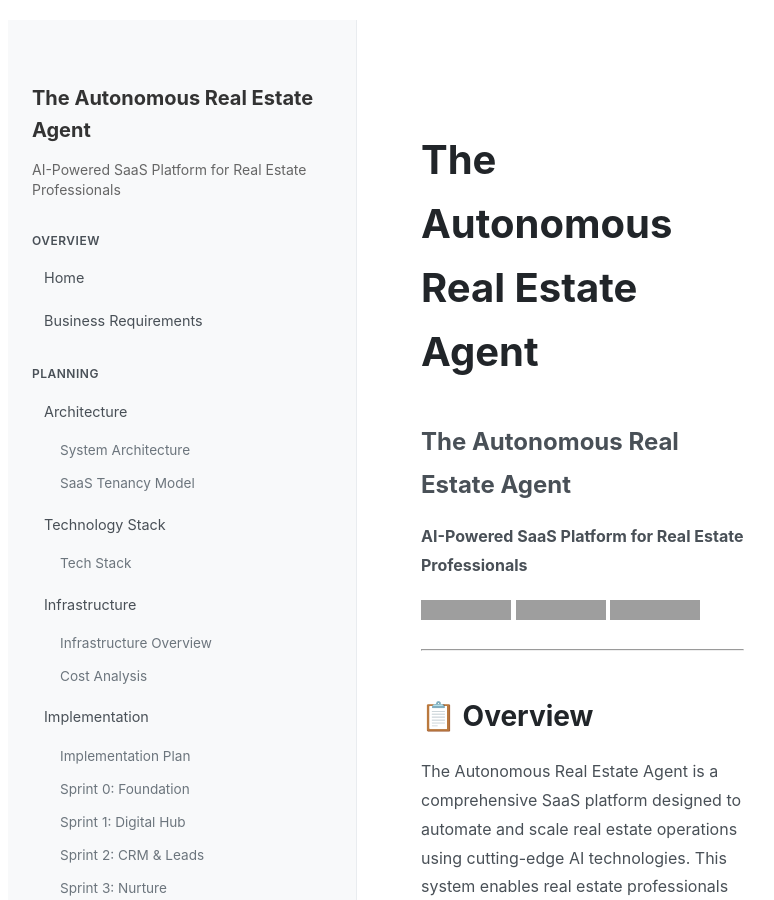
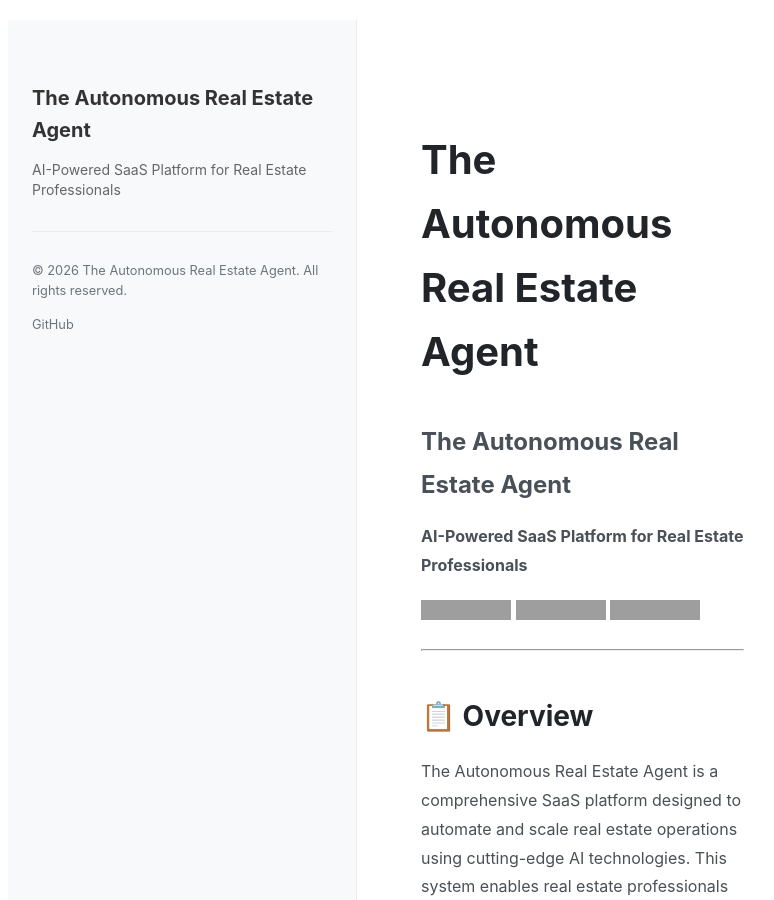
Before and after one commit to tanvirstreet/nyc-real-estate-project, a Jekyll site: the page built from docs/index.md, in a window 1280 px wide and 900 px high. Shown: the whole window, without its empty margins (232-1006 px from the left). Built offline with Jekyll 4.4.1, drawn with Linux system fonts in a browser that asks for light colours; part of the change alters nothing that is shown; some of the changed text lies outside the part shown; grey boxes are pictures that could not be loaded.

Commit message:
Sidebar nevigation removed

```diff
--- a/_config.yml
+++ b/_config.yml
@@ -33,79 +33,8 @@ minima:
 twitter_username: your_twitter
 github_username: tanvir-bk
 
-# Navigation (sidebar structure)
-sidebar:
-  - title: "Overview"
-    children:
-      - title: "Home"
-        url: /
-      - title: "Business Requirements"
-        url: /docs/requirement/BRD.html
-  - title: "Planning"
-    children:
-      - title: "Architecture"
-        url: /docs/planning/01-architecture/
-        children:
-          - title: "System Architecture"
-            url: /docs/planning/01-architecture/system-architecture.html
-          - title: "SaaS Tenancy Model"
-            url: /docs/planning/01-architecture/saas-tenancy-model.html
-      - title: "Technology Stack"
-        url: /docs/planning/02-technology-stack/
-        children:
-          - title: "Tech Stack"
-            url: /docs/planning/02-technology-stack/tech-stack.html
-      - title: "Infrastructure"
-        url: /docs/planning/03-infrastructure/
-        children:
-          - title: "Infrastructure Overview"
-            url: /docs/planning/03-infrastructure/infrastructure.html
-          - title: "Cost Analysis"
-            url: /docs/planning/03-infrastructure/cost-analysis.html
-      - title: "Implementation"
-        url: /docs/planning/04-phased-implementation/
-        children:
-          - title: "Implementation Plan"
-            url: /docs/planning/04-phased-implementation/implementation-plan.html
-          - title: "Sprint 0: Foundation"
-            url: /docs/planning/04-phased-implementation/sprint-0-foundation.html
-          - title: "Sprint 1: Digital Hub"
-            url: /docs/planning/04-phased-implementation/sprint-1-phase1-digital-hub.html
-          - title: "Sprint 2: CRM & Leads"
-            url: /docs/planning/04-phased-implementation/sprint-2-phase2-crm.html
-          - title: "Sprint 3: Nurture"
-            url: /docs/planning/04-phased-implementation/sprint-3-phase3-nurture.html
-          - title: "Sprint 4: Content"
-            url: /docs/planning/04-phased-implementation/sprint-4-phase4-content.html
-      - title: "Integration Architecture"
-        url: /docs/planning/05-integration-architecture/
-        children:
-          - title: "Integration Overview"
-            url: /docs/planning/05-integration-architecture/integration-overview.html
-          - title: "API Contracts"
-            url: /docs/planning/05-integration-architecture/api-contracts.html
-      - title: "Data & Monitoring"
-        url: /docs/planning/06-data-monitoring/
-        children:
-          - title: "Data Architecture"
-            url: /docs/planning/06-data-monitoring/data-architecture.html
-          - title: "Monitoring Strategy"
-            url: /docs/planning/06-data-monitoring/monitoring-strategy.html
-      - title: "Risk Analysis"
-        url: /docs/planning/07-risk-analysis/
-        children:
-          - title: "Risk Register"
-            url: /docs/planning/07-risk-analysis/risk-register.html
-      - title: "Verification"
-        url: /docs/planning/08-verification-plan/
-        children:
-          - title: "Verification Plan"
-            url: /docs/planning/08-verification-plan/verification-plan.html
-      - title: "Resources"
-        url: /docs/planning/09-resources/
-        children:
-          - title: "Resource Plan"
-            url: /docs/planning/09-resources/resource-plan.html
+# GitHub Pages will display the natural folder structure on the left sidebar
+# No custom navigation needed - folder structure is automatically shown
 
 # Exclude from processing
 exclude:
```
